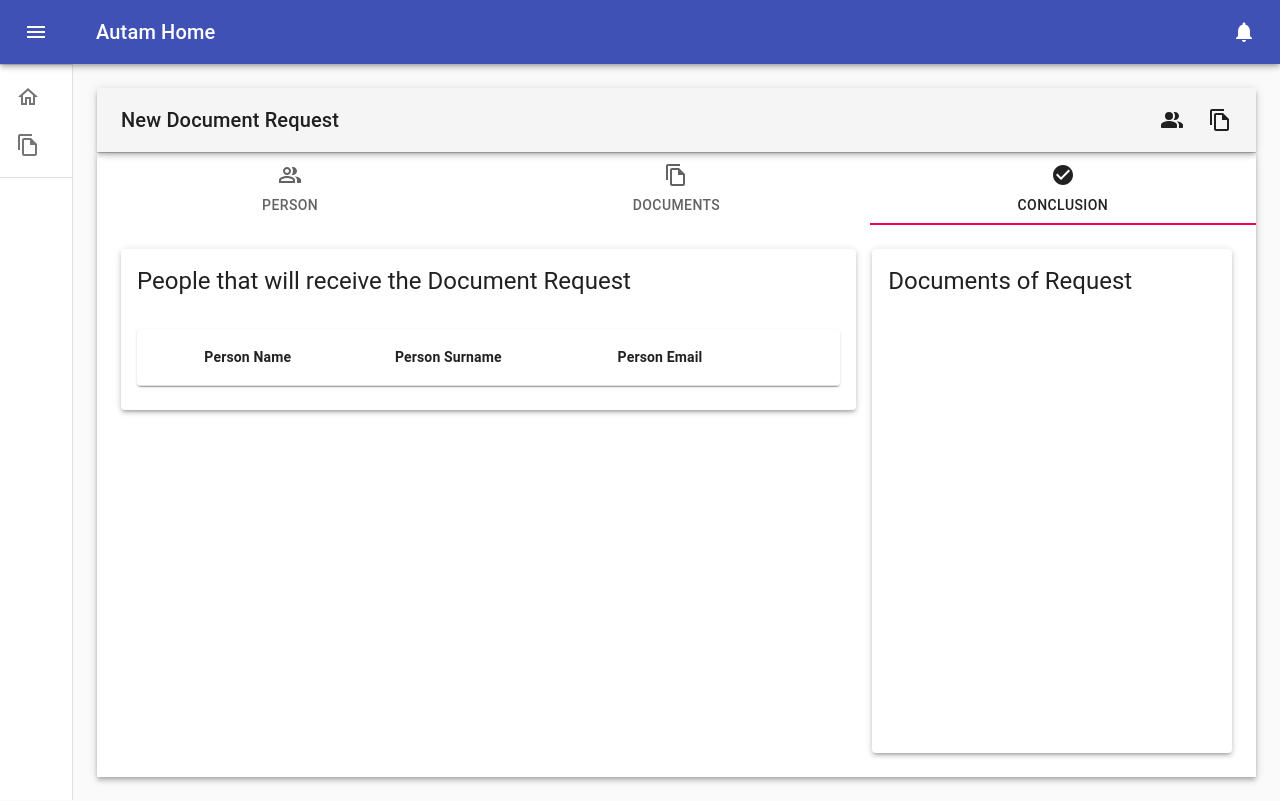
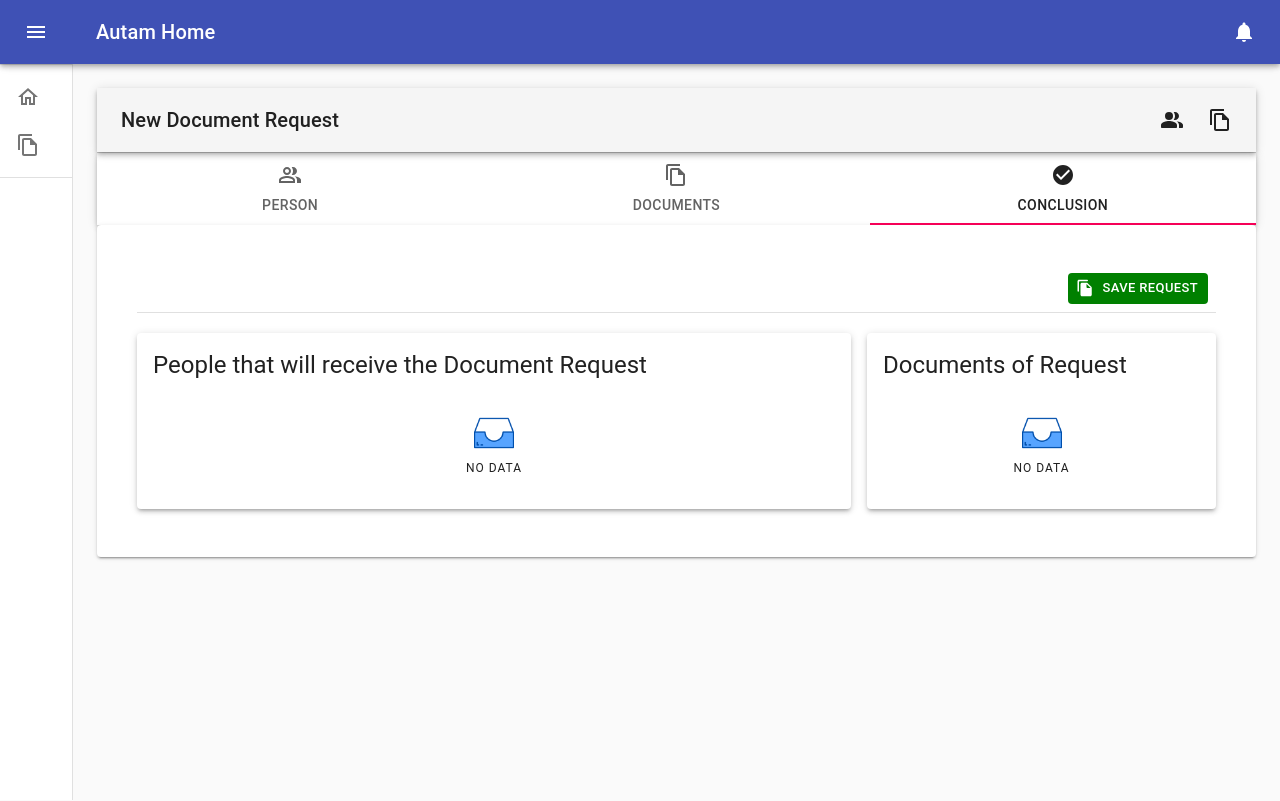
Before and after one commit to DelanoDuarte/autam, a React (Create React App) app in the folder view/: page /document-request in a window 1280 px wide. Both pictures are taken after a click on the tab "CONCLUSION". Built offline with nearby package versions, Linux system fonts and the light colour scheme.

Commit message:
added component when have no data to render and also added the button to open a request

```diff
--- a/view/src/components/document_request/DocumentsAddedList.js
+++ b/view/src/components/document_request/DocumentsAddedList.js
@@ -2,6 +2,7 @@ import React from "react";
 import { connect } from "react-redux";
 import { makeStyles, ListItem, ListItemText, List, Avatar, ListItemAvatar, ListItemSecondaryAction, IconButton } from "@material-ui/core";
 import { FolderOpen, Delete } from "@material-ui/icons";
+import { Empty } from "../utils/empty/Empty";
 
 const useStyles = makeStyles((theme) => ({
     root: {
@@ -9,7 +10,7 @@ const useStyles = makeStyles((theme) => ({
         height: 400,
         overflow: 'auto',
         backgroundColor: theme.palette.background.paper,
-    },
+    }
 }));
 
 const ListDocuments = ({ documents }) => {
@@ -18,6 +19,7 @@ const ListDocuments = ({ documents }) => {
 
     return (
         <div>
+            {documents.length > 0 ? (
                 <List className={classes.root}>
                     {documents.map(d => (
                         <ListItem button key={d.name}>
@@ -35,6 +37,9 @@ const ListDocuments = ({ documents }) => {
                         </ListItem>
                     ))}
                 </List>
+            ) : (
+                    <Empty />
+                )}
         </div>
     )
 }
--- a/view/src/components/document_request/NewDocumentRequest.js
+++ b/view/src/components/document_request/NewDocumentRequest.js
@@ -1,5 +1,5 @@
 import React, { useState } from "react";
-import { Tabs, Tab, AppBar, Box, makeStyles } from "@material-ui/core";
+import { Tabs, Tab, AppBar, Box, makeStyles, Card, CardContent } from "@material-ui/core";
 import { PeopleAltOutlined, FileCopyOutlined, CheckCircle } from "@material-ui/icons";
 import NewDocumentRequestPersonTab from "./NewDocumentRequestPersonTab";
 import NewDocumentRequestDocumentsTab from "./NewDocumentRequestDocumentsTab";
@@ -38,6 +38,10 @@ export const NewDocumentRequest = (props) => {
     const classes = useStyles();
     const [activeTab, setActiveTab] = useState(0)
 
+    const saveRequest = () => {
+        console.log("Save request action")
+    }
+
     return (
         <div className={classes.root}>
             <AppBar position="static" color="inherit">
@@ -46,6 +50,9 @@ export const NewDocumentRequest = (props) => {
                     <Tab label="Documents" icon={<FileCopyOutlined />} />
                     <Tab label="Conclusion" icon={<CheckCircle />} />
                 </Tabs>
+            </AppBar>
+            <Card elevation={2}>
+                <CardContent>
                     <TabPanel value={activeTab} index={0}>
                         <NewDocumentRequestPersonTab />
                     </TabPanel>
@@ -55,9 +62,10 @@ export const NewDocumentRequest = (props) => {
                     </TabPanel>
 
                     <TabPanel value={activeTab} index={2}>
-                    <NewDocumentRequestConclusionTab />
+                        <NewDocumentRequestConclusionTab onSaveRequest={() => saveRequest()} />
                     </TabPanel>
-            </AppBar>
+                </CardContent>
+            </Card>
         </div>
     )
 }
--- a/view/src/components/document_request/NewDocumentRequestConclusionTab.js
+++ b/view/src/components/document_request/NewDocumentRequestConclusionTab.js
@@ -1,12 +1,48 @@
 import React from "react";
 import { connect } from "react-redux";
 import PeopleAddedToNewDocumentRequest from "./PeopleAddedToNewDocumentRequest";
-import { Grid, Card, CardHeader, CardContent } from "@material-ui/core";
+import { Grid, Card, CardHeader, CardContent, Button, makeStyles, Divider } from "@material-ui/core";
 import DocumentsAddedList from "./DocumentsAddedList";
+import { FileCopyRounded } from "@material-ui/icons";
+
+const useStyles = makeStyles((theme) => ({
+    margin: {
+        margin: theme.spacing(1),
+    },
+    extendedIcon: {
+        marginRight: theme.spacing(1),
+    },
+}));
 
 const NewDocumentRequestConclusionTab = (props) => {
+
+    const classes = useStyles()
+
+    const requesHasPeopleAndDocuments = () => props.people.people.length == 0 && props.documents.documents.length == 0
+    const onSaveRequest = () => props.onSaveRequest()
+
     return (
         <div>
+            <Grid container
+                direction="row"
+                justify="flex-end"
+                alignItems="center">
+
+                <Grid item>
+                    <Button size="small" startIcon={<FileCopyRounded />}
+                        style={{ backgroundColor: 'green', color: 'white' }}
+                        variant="contained"
+                        className={classes.margin}
+                        disabled={requesHasPeopleAndDocuments()}
+                        onClick={() => onSaveRequest()}>
+                        Save Request
+                    </Button>
+                </Grid>
+            </Grid>
+
+            <Divider />
+            <br />
+
             <Grid container spacing={2}>
                 <Grid item xs={8}>
                     <Card elevation={3}>
--- a/view/src/components/document_request/PeopleAddedToNewDocumentRequest.js
+++ b/view/src/components/document_request/PeopleAddedToNewDocumentRequest.js
@@ -2,6 +2,7 @@ import React, { useState } from "react";
 import { connect } from "react-redux";
 import { TableContainer, Paper, Table, TableBody, TableRow, TableCell, TableHead, makeStyles, IconButton, Collapse, Box } from "@material-ui/core";
 import { DoneAll, KeyboardArrowUp, KeyboardArrowDown } from "@material-ui/icons";
+import { Empty } from "../utils/empty/Empty";
 
 const useStyles = makeStyles({
     table: {
@@ -53,6 +54,7 @@ const GridPeopleAdded = ({ people }) => {
 
     return (
         <div>
+            {people.length > 0 ? (
                 <TableContainer component={Paper}>
                     <Table className={classes.table} aria-label="simple table">
                         <TableHead>
@@ -71,8 +73,15 @@ const GridPeopleAdded = ({ people }) => {
                         </TableBody>
                     </Table>
                 </TableContainer>
+            ) : (
+                    <Empty />
+                )}
         </div>
     )
+}
+
+GridPeopleAdded.defaultProps = {
+    people: []
 }
 
 const PeopleAddedToNewDocumentRequest = (props) => {
--- a/view/src/components/person/PeopleFormSearch.js
+++ b/view/src/components/person/PeopleFormSearch.js
@@ -1,5 +1,5 @@
 import React, { useState } from "react";
-import { Grid, TextField, Button, Divider } from "@material-ui/core";
+import { Grid, TextField, Button } from "@material-ui/core";
 
 const PeopleFormSearch = (props) => {
 
--- /dev/null
+++ b/view/src/components/utils/empty/Empty.js
@@ -0,0 +1,18 @@
+import React from "react";
+import { Grid, Avatar, Typography } from "@material-ui/core";
+import EmptyBox from "../../../images/icons/empty-box.png";
+
+export const Empty = ({ children }) => {
+    return (
+        <div>
+            <Grid container justify="center">
+                <Avatar src={EmptyBox} variant="square" />
+            </Grid>
+            <Grid container justify="center">
+                <Typography variant="overline" display="block">
+                    No Data
+                </Typography>
+            </Grid>
+        </div>
+    )
+}
```
Also changed, not shown: view/src/images/icons/empty-box.png (added). Lines whose indentation alone changed are shown as unchanged.
